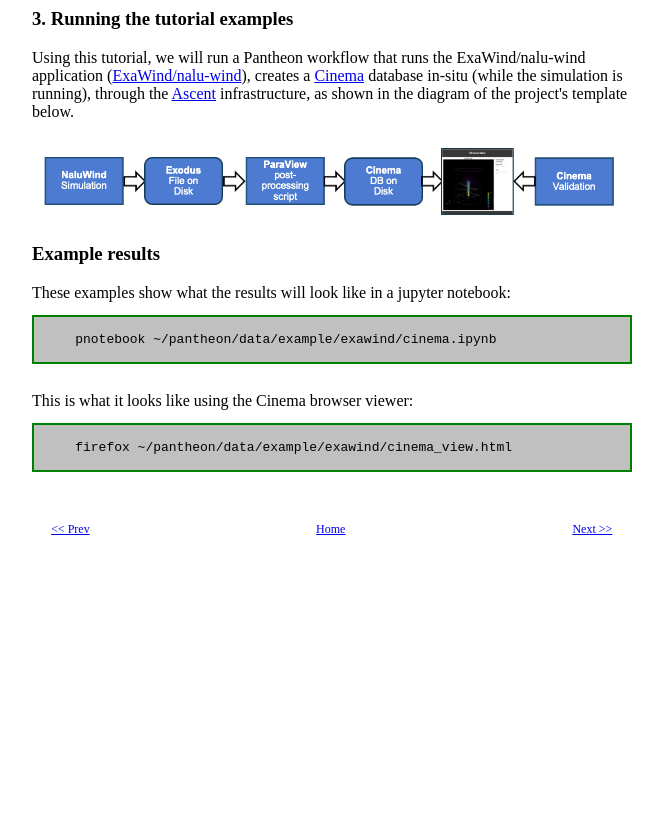
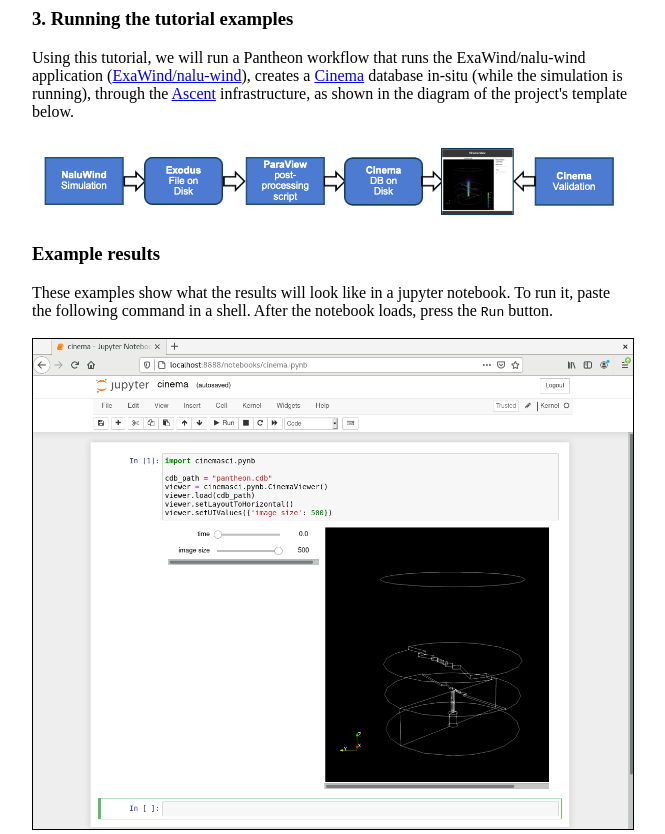
Before and after one commit to cinemascienceworkflows/2021-06_E4S-Tutorial, a plain HTML site: page doc/tutorial/001.html in a window 1280 px wide. Shown: the top 834 px of the page, without its empty margins (308-973 px from the left). Before the commit the page ends 800 px from the top, so only its background shows below. Drawn offline with Linux system fonts and the light colour scheme.

Commit message:
adding python notebook image

```diff
--- a/doc/tutorial/001.html
+++ b/doc/tutorial/001.html
@@ -23,7 +23,14 @@ as shown in the diagram of the project's template below.
 <h3>Example results</h3>
 
 These examples show what the results will look like in a
-jupyter notebook:
+jupyter notebook. To run it, paste the following command in a shell.
+After the notebook loads, press the <code>Run</code> button.
+
+<br>&nbsp</br>
+<center>
+<img style="border:1px solid black" src="img/pnotebook.png" width="600px"></img>
+</center>
+
 <pre>
 <code class="cutpaste">
     pnotebook ~/pantheon/data/example/exawind/cinema.ipynb
```
Also changed, not shown: doc/tutorial/img/pnotebook.png (added).
